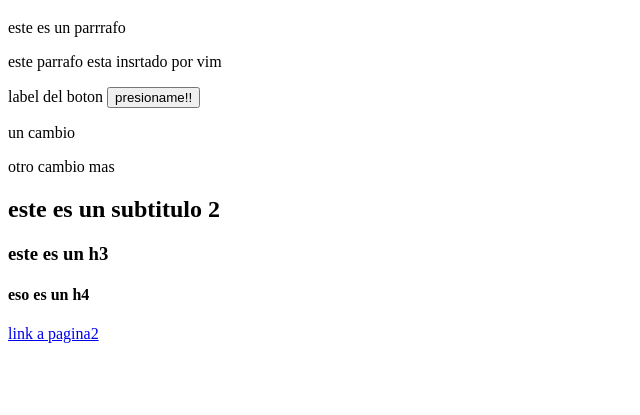
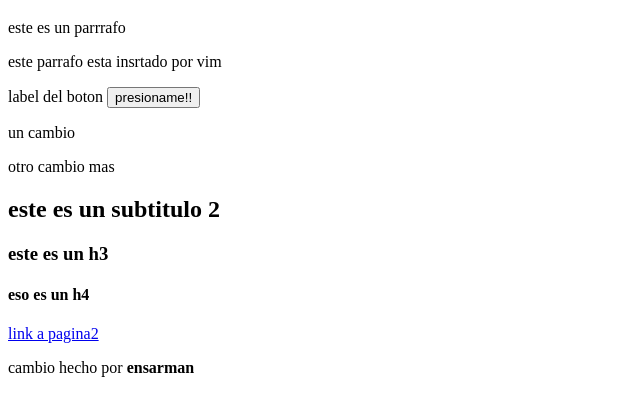
Before and after one commit to ensarman/cursogit, a plain HTML site: page index.html in a window 1280 px wide. Shown: the part 61-476 px from the top of the page, without its empty margins (0-640 px from the left). Drawn offline with Linux system fonts and the light colour scheme.

Commit message:
haciendo un cmabio para github

```diff
--- a/index.html
+++ b/index.html
@@ -20,5 +20,7 @@
     <h3> este es un h3 </h3>
     <h4>eso es un h4</h4>
     <a href="pagina2.html">link a pagina2</a>
+    <p>cambio hecho por <b>ensarman</b> </p>
+
 </body>
 </html>
```
